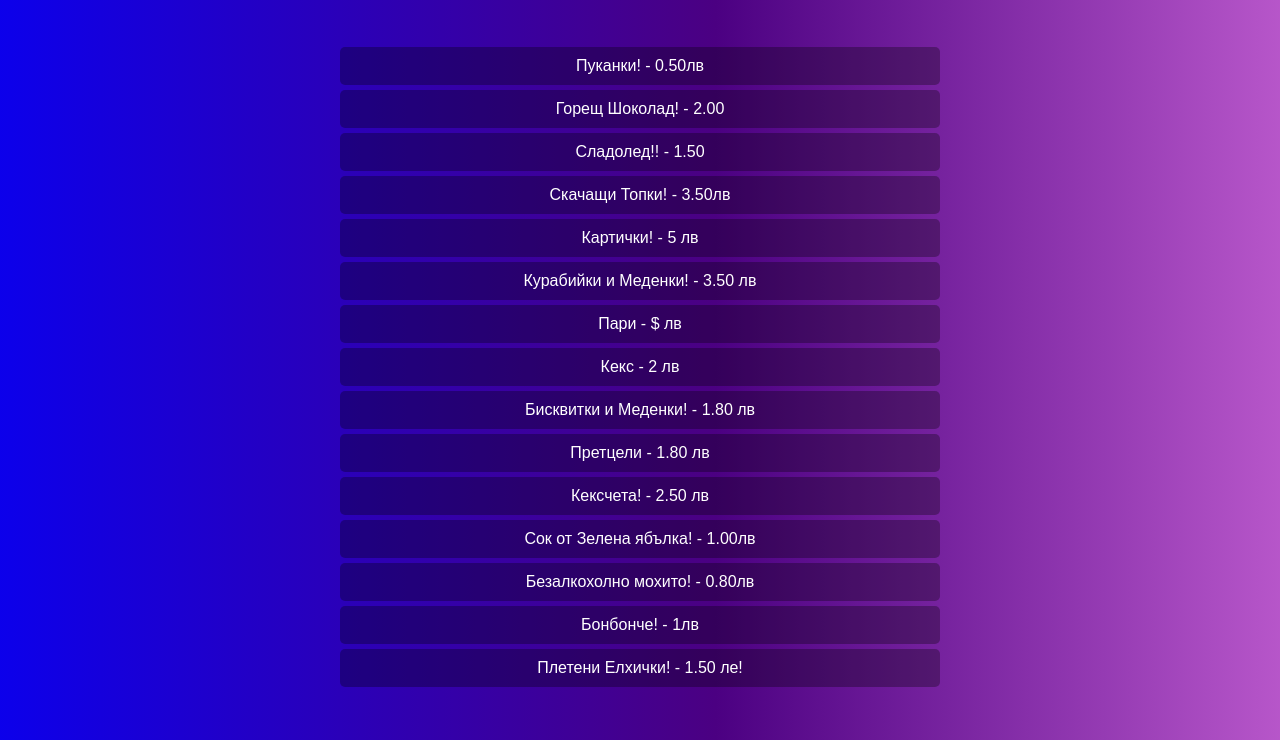
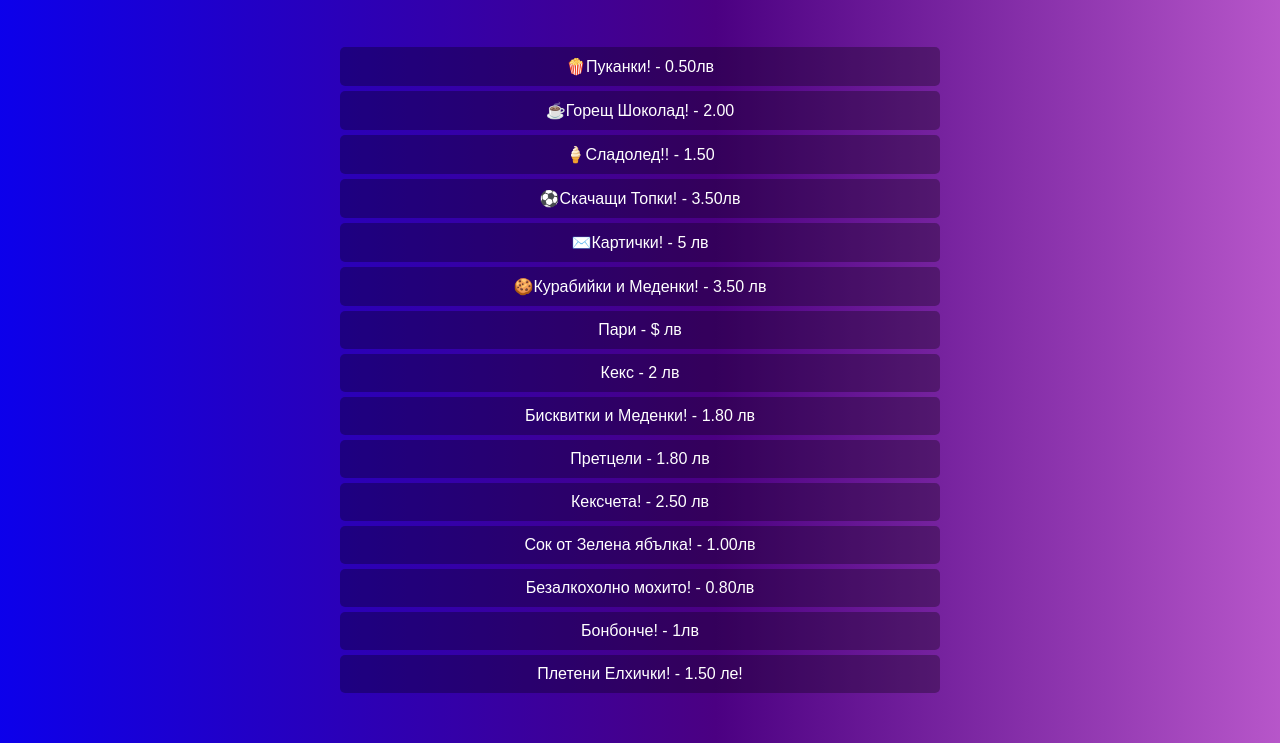
Before and after one commit to ilianTsonev/Krimma, a plain HTML site: page index.html in a window 1280 px wide. Shown: the part 60-803 px from the top of the page. Drawn offline with Linux system fonts and the light colour scheme.

Commit message:
Update index.html

```diff
--- a/index.html
+++ b/index.html
@@ -50,13 +50,13 @@
 <body>
     <h1>Какво Продаваме!!</h1>
     <ul>
-        <li>Пуканки! - 0.50лв</li>
+        <li>🍿Пуканки! - 0.50лв</li>
 
-        <li>Горещ Шоколад! - 2.00</li>
-        <li>Сладолед!! - 1.50</li>
-        <li>Скачащи Топки! - 3.50лв</li>
-        <li>Картички! - 5 лв</li>
-        <li>Курабийки и Меденки! - 3.50 лв</li>
+        <li>☕️Горещ Шоколад! - 2.00</li>
+        <li>🍦Сладолед!! - 1.50</li>
+        <li>⚽️Скачащи Топки! - 3.50лв</li>
+        <li>✉️Картички! - 5 лв</li>
+        <li>🍪Курабийки и Меденки! - 3.50 лв</li>
         <li>Пари - $ лв</li>
         <li>Кекс - 2 лв</li>
         <li>Бисквитки и Меденки! - 1.80 лв</li>
```
